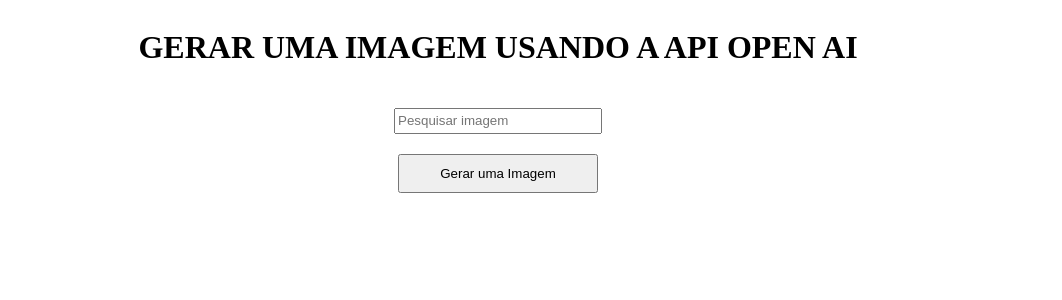
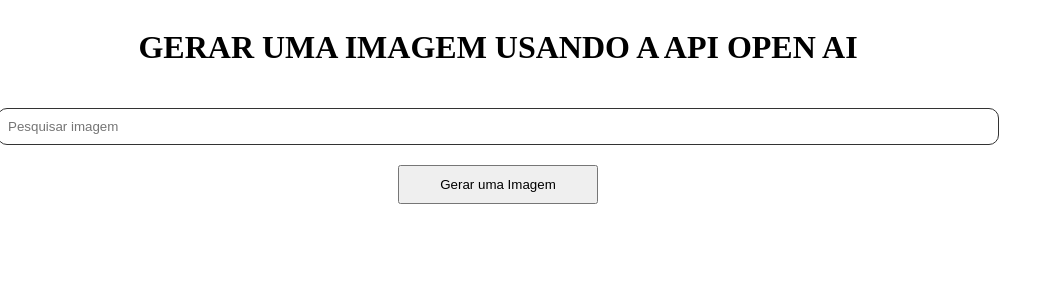
Before and after one commit to claytonfortunato/ChatGPTClone, a React (Vite) app: page / in a window 1280 px wide. Shown: the top 300 px of the page, without its empty margins (0-1062 px from the left). Built offline with nearby package versions, Linux system fonts and the light colour scheme; no server answers; the HTML template or start-up script is replaced by a standard one.

Commit message:
feat: font e gerar img

```diff
--- a/index.html
+++ b/index.html
@@ -2,9 +2,14 @@
 <html lang="pt-BR">
   <head>
     <meta charset="UTF-8" />
-
     <meta name="viewport" content="width=device-width, initial-scale=1.0" />
     <title>ChatGPT</title>
+    <link rel="preconnect" href="https://fonts.googleapis.com" />
+    <link rel="preconnect" href="https://fonts.gstatic.com" crossorigin />
+    <link
+      href="https://fonts.googleapis.com/css2?family=Poppins:ital,wght@0,500;0,600;0,700;1,500;1,600;1,700&display=swap"
+      rel="stylesheet"
+    />
   </head>
   <body>
     <div id="root"></div>
--- a/src/App.tsx
+++ b/src/App.tsx
@@ -6,10 +6,11 @@
 
 type generateOption = {
   data: string;
+  res: string;
 };
 
-const App = () => {
-  const [prompt, setPrompt] = useState("");
+const App = (): JSX.Element => {
+  const [prompt, setPrompt] = useState<string>("");
   const [result, setResult] = useState<string>("");
 
   const configuration = new Configuration({
@@ -38,7 +39,11 @@
       />
       <C.Button onClick={generateImage}>Gerar uma Imagem</C.Button>
 
-      {result.length > 0 ? <img src={result} alt="result" /> : <></>}
+      {result.length > 0 ? (
+        <img className="result-image" src={result} alt="result" />
+      ) : (
+        <></>
+      )}
     </C.Container>
   );
 };
--- a/src/GlobalStyle.ts
+++ b/src/GlobalStyle.ts
@@ -5,6 +5,7 @@
         padding: 0;
         margin: 0;
         box-sizing: border-box;
+        font-family: 'Poppins', sans-serif;
     }
 
     body {
--- a/src/styles.ts
+++ b/src/styles.ts
@@ -8,9 +8,17 @@
   align-items: center;
 
   input {
-    width: 200px;
-    height: 20px;
+    width: 100%;
+    padding: 10px;
+    border-radius: 10px;
+    border: 1px solid #333;
+    outline: none;
     margin: 20px;
+  }
+
+  .result-image {
+    margin-top: 20px;
+    width: 350px;
   }
 `;
 
```
